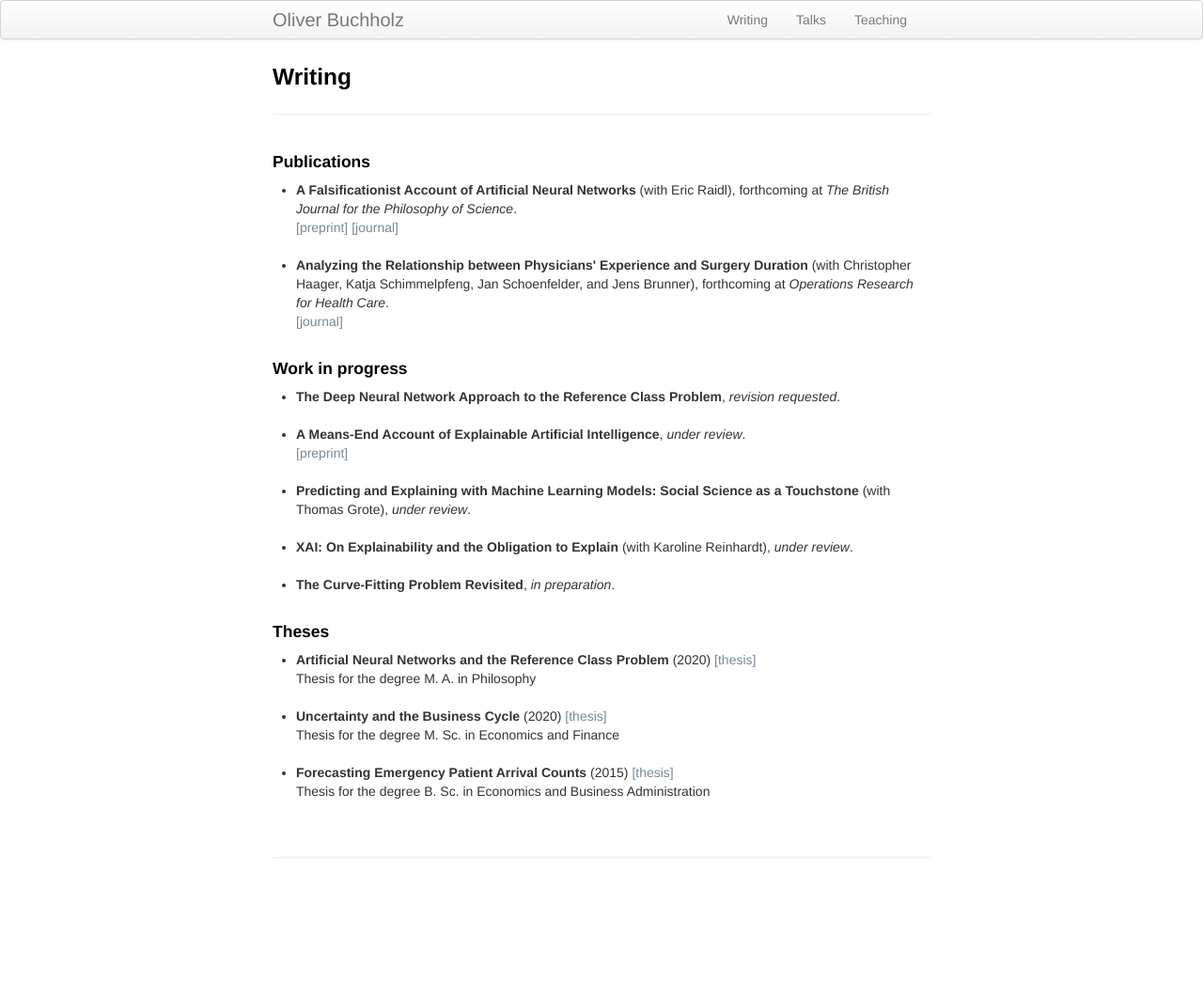
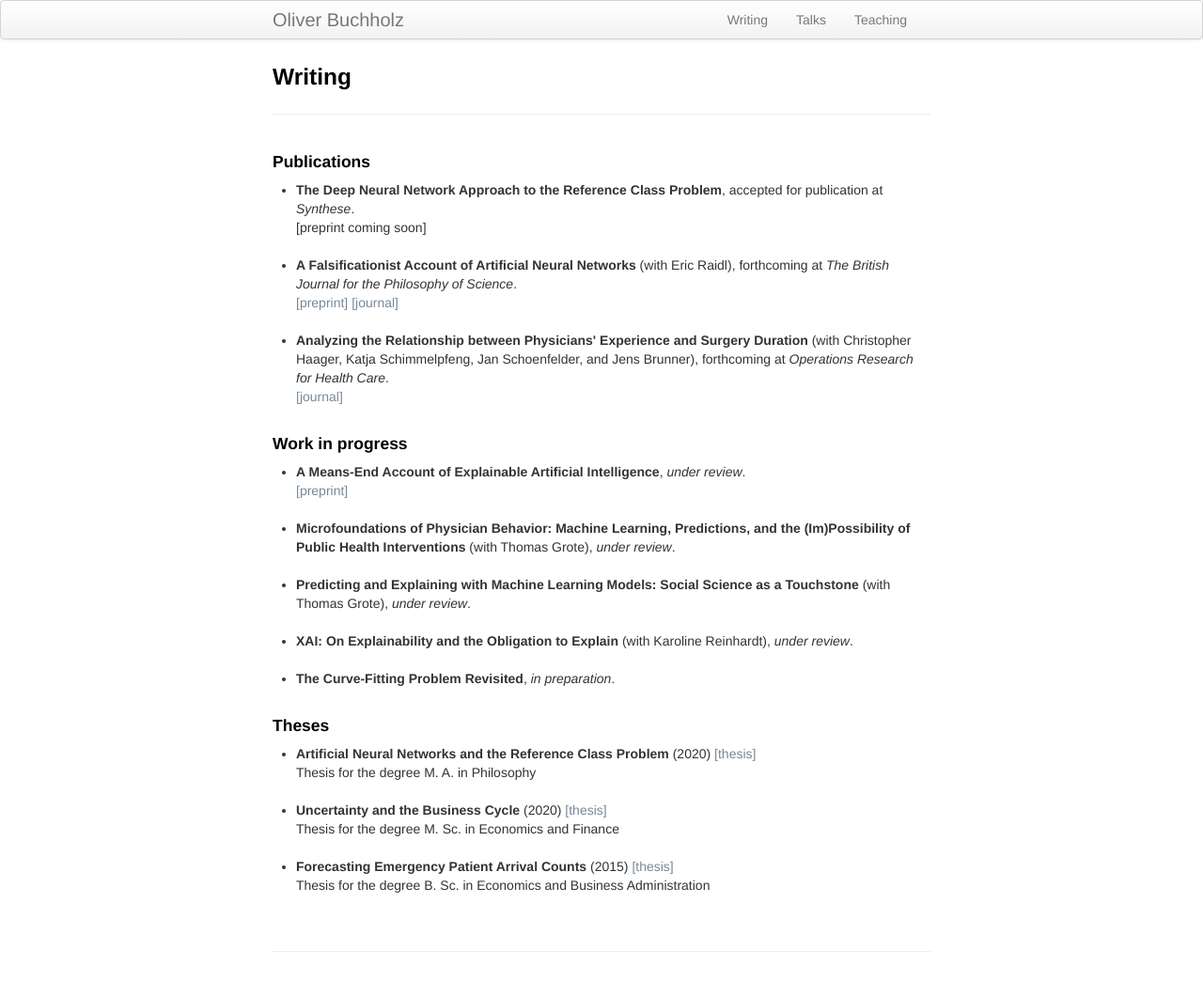
Before and after one commit to oliverbuchholz/oliverbuchholz.github.io, a Jekyll site: the page built from pages/writing.md, in a window 1280 px wide. Shown: the whole page at 94% size. Built offline with Jekyll 4.4.1, drawn with Linux system fonts in a browser that asks for light colours; before the commit the page ends 944 px from its top, so only the background shows below that.

Commit message:
Added RCP to publications

```diff
--- a/pages/writing.md
+++ b/pages/writing.md
@@ -7,6 +7,10 @@ description: Oliver Buchholz | Writing
 <h4>Publications</h4>
 
 <ul>
+<li><b>The Deep Neural Network Approach to the Reference Class Problem</b>, accepted for publication at <i>Synthese</i>.<br>
+ [preprint coming soon]<br><br>
+</li>
+
 <li><b>A Falsificationist Account of Artificial Neural Networks</b> (with Eric Raidl), forthcoming at <i>The British Journal for the Philosophy of Science</i>.<br><a href= "https://arxiv.org/abs/2205.01421" target= "_blank">[preprint]</a> <a href= "https://doi.org/10.1086/721797" target= "_blank">[journal]</a><br><br>
 </li>
 
@@ -17,10 +21,10 @@ description: Oliver Buchholz | Writing
 <h4>Work in progress</h4>
 
 <ul>
-<li><b>The Deep Neural Network Approach to the Reference Class Problem</b>, <i>revision requested</i>.<br><br>
+<li><b>A Means-End Account of Explainable Artificial Intelligence</b>, <i>under review</i>.<br><a href= "https://arxiv.org/abs/2208.04638" target= "_blank">[preprint]</a><br><br>
 </li>
 
-<li><b>A Means-End Account of Explainable Artificial Intelligence</b>, <i>under review</i>.<br><a href= "https://arxiv.org/abs/2208.04638" target= "_blank">[preprint]</a><br><br>
+<li><b>Microfoundations of Physician Behavior: Machine Learning, Predictions, and the (Im)Possibility of Public Health Interventions</b> (with Thomas Grote), <i>under review</i>.<br><br>
 </li>
 
 <li><b>Predicting and Explaining with Machine Learning Models: Social Science as a Touchstone</b> (with Thomas Grote), <i>under review</i>.<br><br>
```
